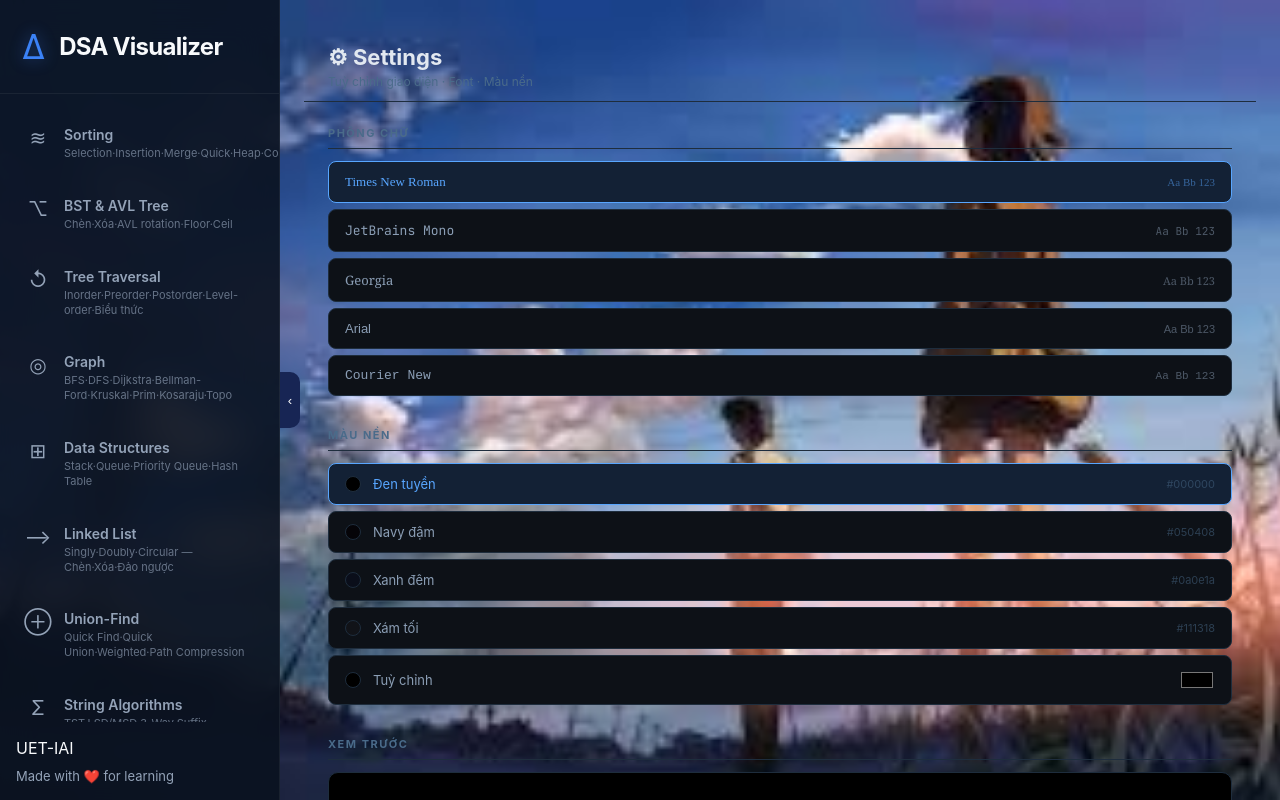
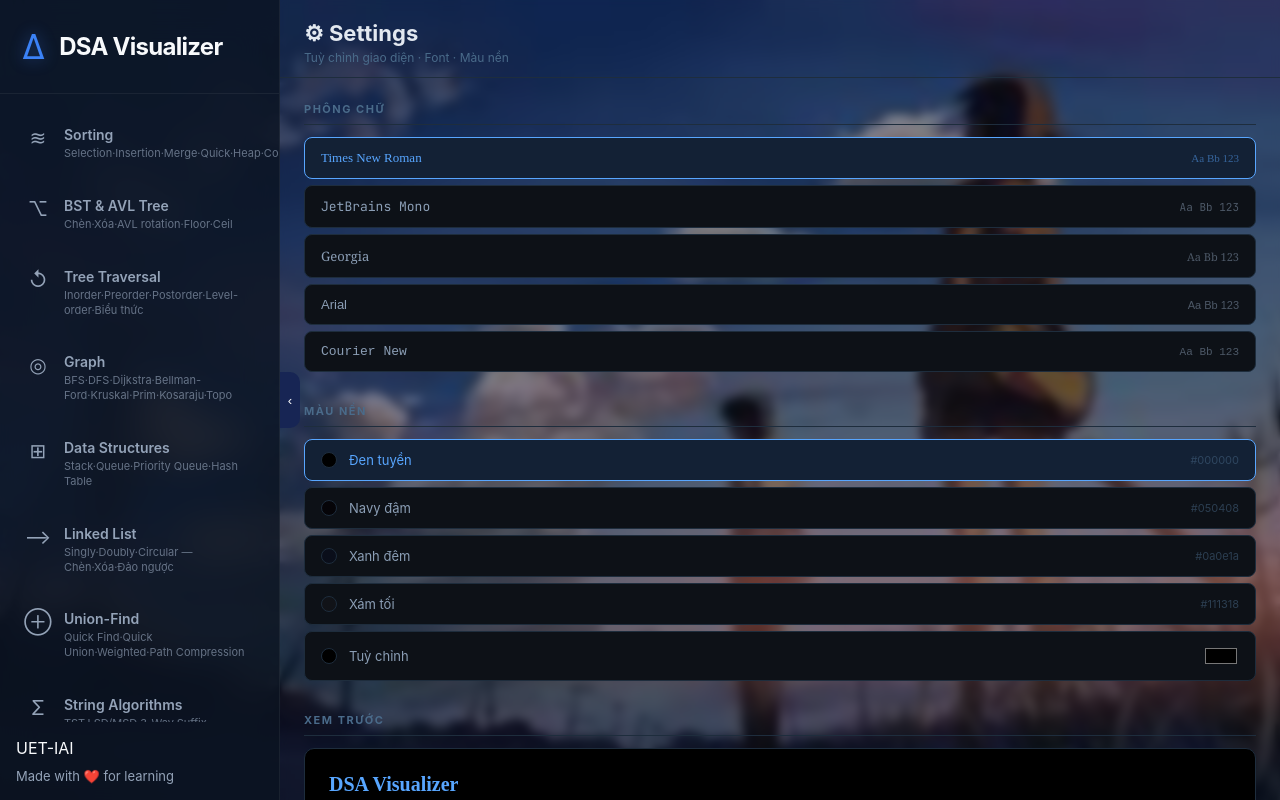
Before and after one commit to nguyendung007/dsa-visualizer, a React (Vite) app: page /settings in a window 1280 px wide. Built offline with nearby package versions, Linux system fonts and the light colour scheme.

Commit message:
update layout

```diff
--- a/src/ui/layouts/MainLayout.css
+++ b/src/ui/layouts/MainLayout.css
@@ -46,6 +46,12 @@ body{
   height:100vh;
 }
 
+.layout_bg{
+  background-size: cover;
+  background-position: center;
+  background-repeat: no-repeat;
+  background-attachment: fixed;
+}
 /* ================= SIDEBAR ================= */
 
 .sidebar{
@@ -227,12 +233,10 @@ body{
 
 .content{
   flex:1;
-
   overflow:auto;
 
-  background:transparent;
-
-  padding:24px;
+  background: rgba(5, 8, 22, 0.5);
+  backdrop-filter: blur(4px);
 }
 
 /* ================= TOGGLE ================= */
```
